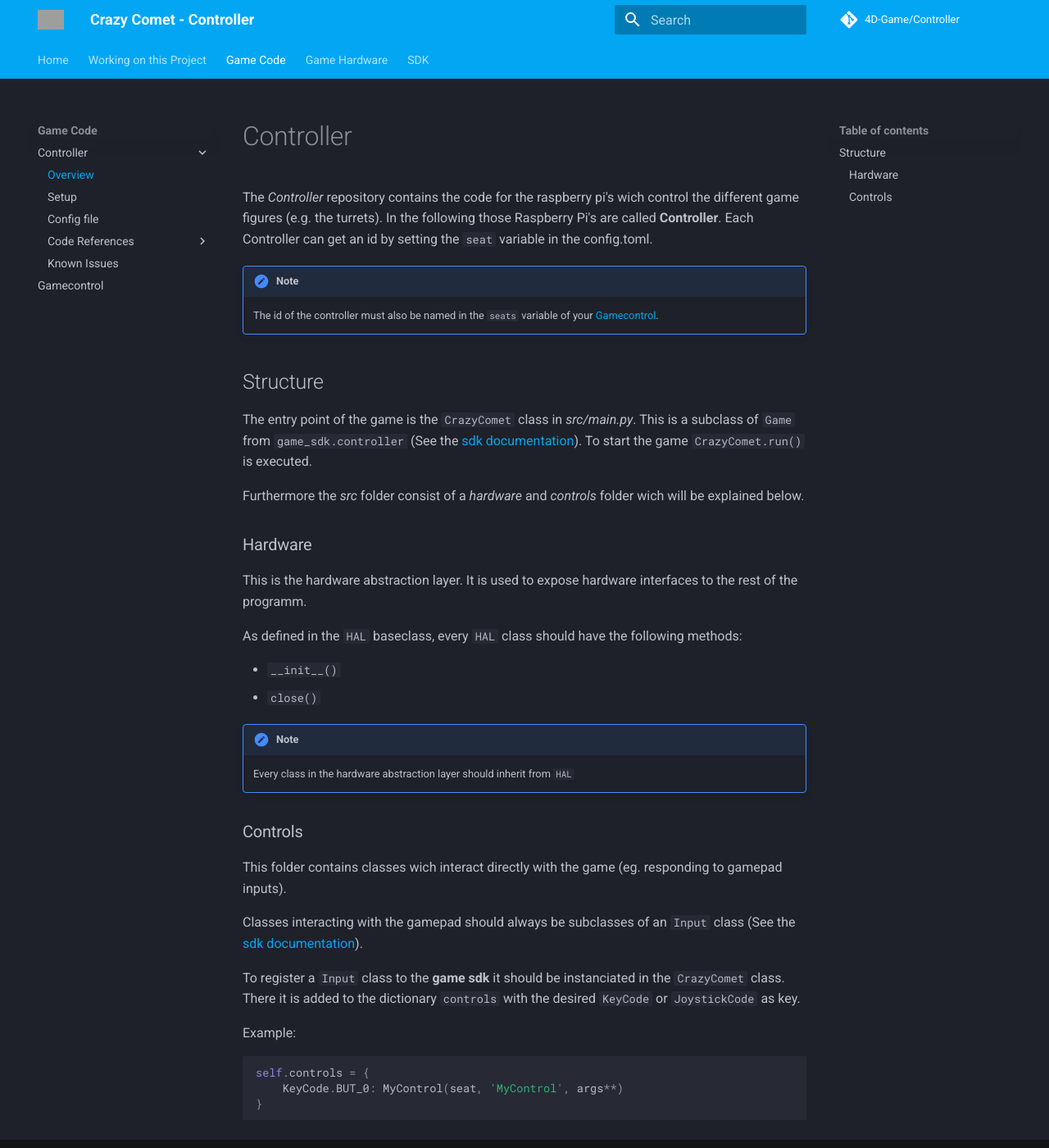
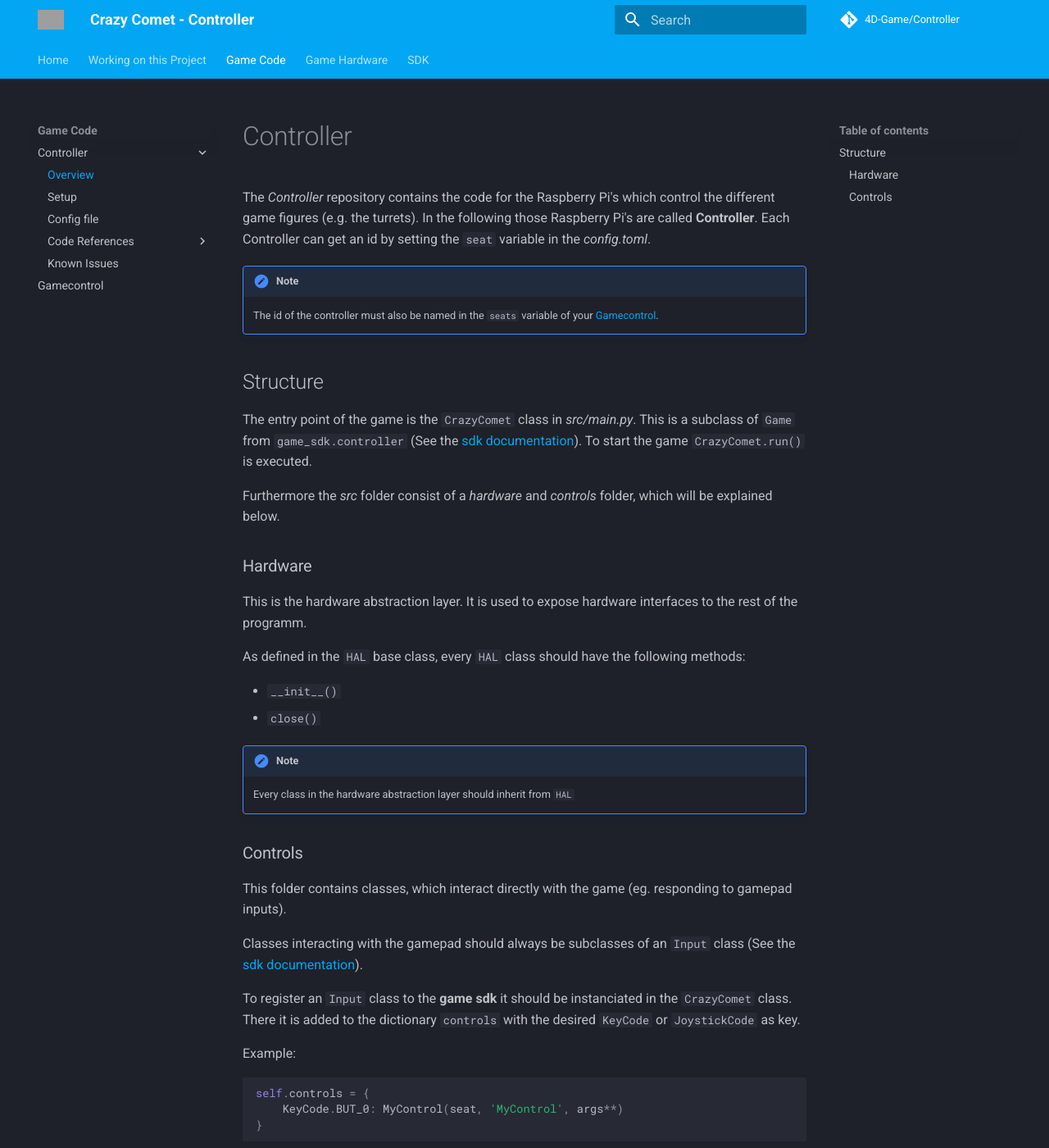
Before and after one commit to 4D-Game/CrazyComet, an MkDocs documentation site: the page built from docs/index.md, in a window 1280 px wide and 1400 px high. Shown: the whole window at 82% size. Built offline with MkDocs 1.6.1 and Material for MkDocs 9.7.7, drawn with Linux system fonts in a browser that asks for light colours; comment, search, counter and statistics services are not loaded; grey boxes are pictures that could not be loaded.

Commit message:
CORRECTION

```diff
--- a/docs/index.md
+++ b/docs/index.md
@@ -1,6 +1,6 @@
 # Controller
 
-The *Controller* repository contains the code for the raspberry pi's wich control the different game figures (e.g. the turrets). In the following those Raspberry Pi's are called **Controller**. Each Controller can get an id by setting the `seat` variable in the config.toml.
+The *Controller* repository contains the code for the Raspberry Pi's which control the different game figures (e.g. the turrets). In the following those Raspberry Pi's are called **Controller**. Each Controller can get an id by setting the `seat` variable in the *config.toml*.
 
 !!! NOTE
     The id of the controller must also be named in the `seats` variable of your [Gamecontrol](https://4d-game.github.io/Gamecontrol/).
@@ -9,13 +9,13 @@ The *Controller* repository contains the code for the raspberry pi's wich contro
 
 The entry point of the game is the `CrazyComet` class in *src/main.py*. This is a subclass of `Game` from `game_sdk.controller` (See the [sdk documentation](https://4d-game.github.io/sdk)). To start the game `CrazyComet.run()` is executed.
 
-Furthermore the *src* folder consist of a *hardware* and *controls* folder wich will be explained below.
+Furthermore the *src* folder consist of a *hardware* and *controls* folder, which will be explained below.
 
 ### Hardware
 
 This is the hardware abstraction layer. It is used to expose hardware interfaces to the rest of the programm.
 
-As defined in the `HAL` baseclass, every `HAL` class should have the following methods:
+As defined in the `HAL` base class, every `HAL` class should have the following methods:
 
 - `__init__()`
 - `close()`
@@ -25,11 +25,11 @@ As defined in the `HAL` baseclass, every `HAL` class should have the following m
 
 ### Controls
 
-This folder contains classes wich interact directly with the game (eg. responding to gamepad inputs).
+This folder contains classes, which interact directly with the game (eg. responding to gamepad inputs).
 
 Classes interacting with the gamepad should always be subclasses of an `Input` class (See the [sdk documentation](https://4d-game.github.io/sdk/controller-sdk/code-references/input/)).
 
-To register a `Input` class to the **game sdk** it should be instanciated in the `CrazyComet` class. There it is added to the dictionary `controls` with the desired `KeyCode` or `JoystickCode` as key.
+To register an `Input` class to the **game sdk** it should be instanciated in the `CrazyComet` class. There it is added to the dictionary `controls` with the desired `KeyCode` or `JoystickCode` as key.
 
 Example:
 
```
Also changed, not shown: docs/config-file.md (+2 -2 lines), docs/setup.md (+1 -1 lines), 5 other files.
